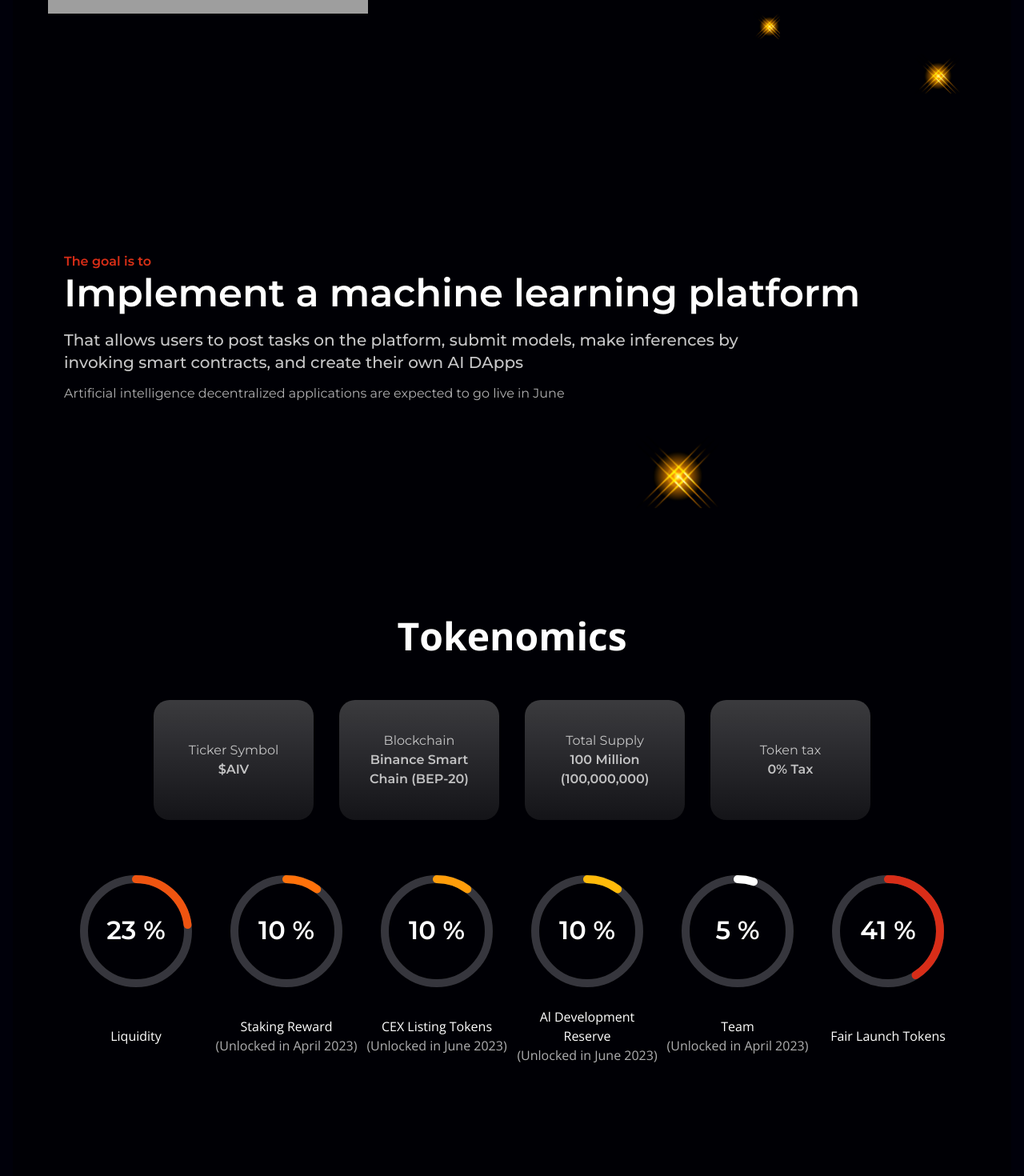
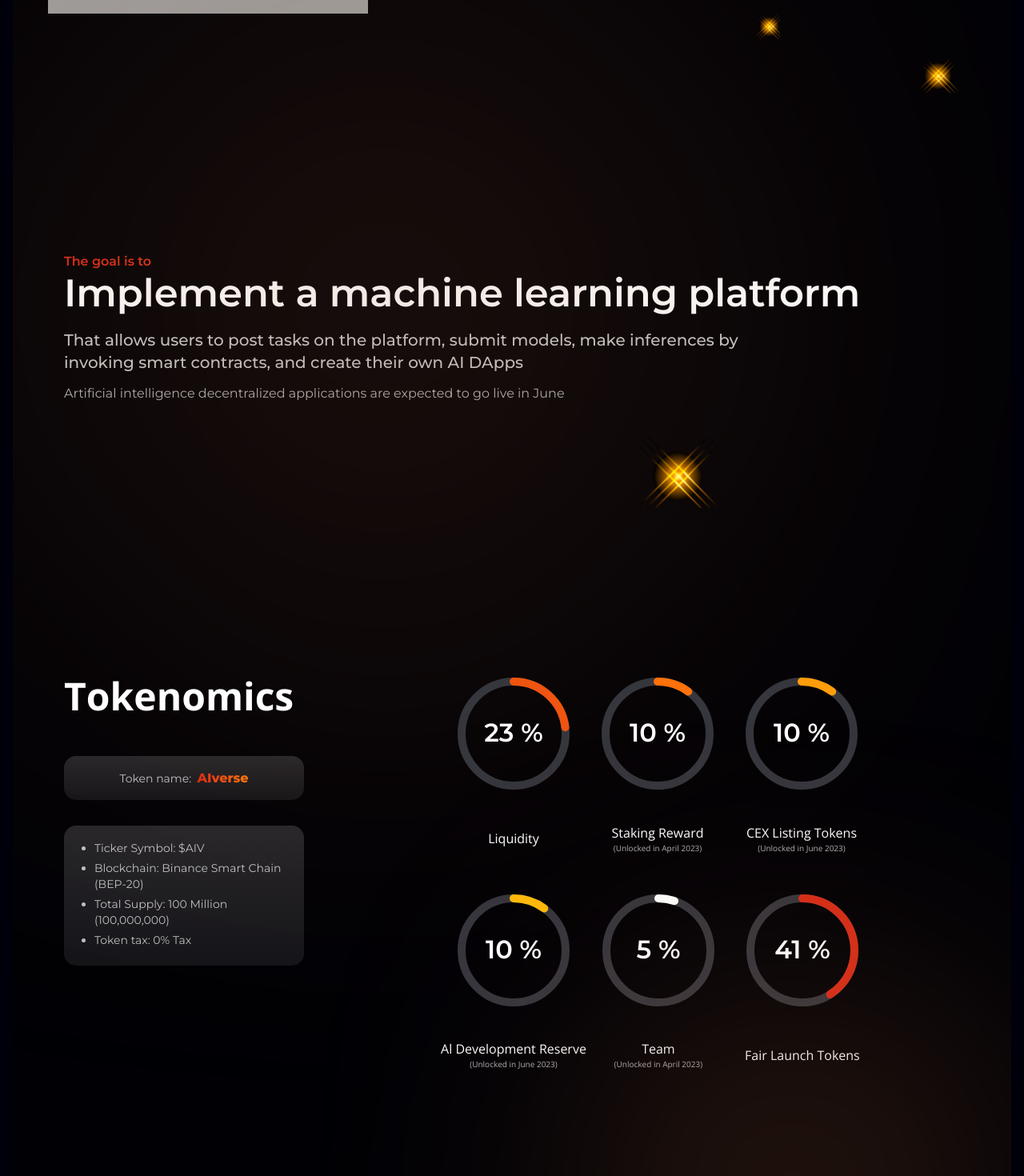
Before and after one commit to nischaynagar/ai-verse, a React (Create React App) app: page / in a window 1280 px wide. Shown: the part 1300-2770 px from the top of the page at 80% size. Built offline with nearby package versions, Linux system fonts and the light colour scheme; grey boxes are pictures that could not be loaded.

Commit message:
roadmap added, ui changes

```diff
--- a/src/components/Footer/index.js
+++ b/src/components/Footer/index.js
@@ -19,10 +19,10 @@
         </a>
         <div className="iconWrapper">
           <div className="socialIcons">
-            <a href="https://twitter.com/AIverseToken">
+            <a href="https://twitter.com/AIverseToken" target="_blank"  rel="noopener noreferrer">
               <img src={twitterIcon} alt="twitter-icon" />
             </a>
-            <a href="https://t.me/AIverse_global">
+            <a href="https://t.me/AIverse_global" target="_blank"  rel="noopener noreferrer">
               <img src={telegramIcon} alt="telegram-icon" />
             </a>
           </div>
--- a/src/components/Home/index.js
+++ b/src/components/Home/index.js
@@ -15,6 +15,7 @@
 import sparkleIcon3 from "../assests/images/icon-sparkle3.svg";
 import sparkleIcon4 from "../assests/images/icon-sparkle4.svg";
 import sparkleIcon5 from "../assests/images/icon-sparkle5.svg";
+import roadmapImg from "../assests/images/icon-roadmap.svg";
 import AOS from "aos";
 import "aos/dist/aos.css";
 
@@ -179,6 +180,7 @@
               <img className="sparkleIcon5" src={sparkleIcon5} alt="sparkle" />
               <img className="sparkleIcon3" src={sparkleIcon3} alt="sparkle" />
               <div className="aboutTitle">The goal is to</div>
+              <div className="sparkleCirclebg4"></div>
               <div className="aboutMainTxtheading">
                 Implement a machine learning platform
               </div>
@@ -206,20 +208,17 @@
                 </div>
                 <div className="tokenomics-boxes">
                   <div className="tokenomics-box">
-                    <p>Ticker Symbol</p>
-                    <h1>$AIV</h1>
+                    <div className="tokenomicsheadingUnderlineWrapper">
+                     <div>Token&nbsp;name:&nbsp;&nbsp;</div><div className="tokenomicsTitle">AIverse</div>
+                    </div>
                   </div>
                   <div className="tokenomics-box">
-                    <p>Blockchain</p>
-                    <h1>Binance Smart Chain (BEP-20)</h1>
-                  </div>
-                  <div className="tokenomics-box">
-                    <p>Total Supply </p>
-                    <h1>100 Million (100,000,000)</h1>
-                  </div>
-                  <div className="tokenomics-box">
-                    <p>Token tax</p>
-                    <h1>0% Tax</h1>
+                    <ul className="tokenomics-list">
+                    <li>Ticker Symbol: $AIV</li>
+                    <li>Blockchain: Binance Smart Chain (BEP-20)</li>
+                    <li>Total Supply: 100 Million (100,000,000)</li>
+                    <li>Token tax: 0% Tax</li>
+                    </ul>
                   </div>
                 </div>
                 {/* <img
@@ -231,6 +230,8 @@
             </div>
             {/* <img src={chart} alt="chart" /> */}
             <div className="progress-bar">
+              <div className="progressbarContainer">
+
               <div className="progress-bar-container">
                 <div className="loader">
                   <CircularProgressBar
@@ -276,6 +277,9 @@
                   </p>
                 </div>
               </div>
+              </div>
+              <div className="progressbarContainer">
+
               <div className="progress-bar-container">
                 <div className="loader">
                   <CircularProgressBar
@@ -322,7 +326,50 @@
                   <p></p>
                 </div>
               </div>
+              </div>
+
             </div>
+            <div className="sparkleCirclebg3"> </div>
+          </div>
+          <div className="roadmap" data-aos="fade-up">
+            <div className="roadmapHeadingWrapper">
+                <div className="roadmapHeading">Roadmap</div>
+                <div className="styledUnderline"></div>
+              </div>
+              <div className="stageWrapper">
+
+              <div className="stageLeft">
+              <div className="sparkleCirclebg1"> </div>
+              <div className="stage1">
+                    <ul className="stageList">
+                      <li>PR work for AI verse</li>
+                      <li>Strategic sponsorships</li>
+                      <li>Capital unions</li>
+                      <li> More exchange listings</li>
+                    </ul>
+                </div>
+
+              </div>
+              <img className="roadmapImg" src={roadmapImg} alt="roadmapImg"/>
+              <div className="stageRight">
+              <div className="stage2">
+                    <ul className="stageList">
+                      <li>Creation of AI Verse</li>
+                      <li>Pinksale presale global marketing and asian market</li>
+                      <li>CMC and CG listing</li>
+                    </ul>
+                </div>
+                <div className="stage3">
+                    <ul className="stageList">
+                      <li>AI Verse site update</li>
+                      <li>AI Verse NFT market</li>
+                      <li>1-25 CEX listing</li>
+                      <li>Roadmap improvements</li>
+                    </ul>
+                </div>
+                <div className="sparkleCirclebg2"> </div>
+                </div>
+              </div>
           </div>
         </div>
       </div>
--- a/src/components/Home/style.css
+++ b/src/components/Home/style.css
@@ -238,22 +238,13 @@
     margin-top: 5px;
 }
 
-/* .tokenomics{
-    display: flex;
-    flex-direction: column;
-    gap: 40px;
-    max-width: 600px;
-} */
 
 .tokenomicsWrapper{
     display: flex;
     justify-content: center;
-    align-items: center;
-    flex-direction: column;
     width: 100%;
     gap: 4rem;
-    margin: 10em 0;
-    max-width: 1300px;
+    margin: 15em 0 5em 0;
 }
 
 .tokenomicsWrapper img{
@@ -261,6 +252,10 @@
     width: 40%;
     max-width: 500px;
     min-width: 250px;
+}
+
+.progressbarContainer{
+    display: flex;
 }
 
 /* .tokenomicsFeatures{
@@ -276,8 +271,19 @@
     font-style: normal;
     font-weight: 700;
     font-size: 48px;
-    line-height: 65px;
-    text-align: center;
+    line-height: 55px;
+}
+
+.tokenomicsTitle{
+    background: linear-gradient(90deg, #D82C17 2.56%, #FF710A 92.24%);
+    -webkit-background-clip: text;
+    -webkit-text-fill-color: transparent;
+    background-clip: text;
+    font-family: 'Montserrat';
+    font-style: normal;
+    font-weight: 800;
+    font-size: 16px;
+    line-height: 20px;
 }
 
 .tokenomicsdescTxt{
@@ -285,6 +291,125 @@
     max-width: 477px;
     color: rgba(255, 255, 255, 0.79);
 }
+
+.roadmap{
+    display: flex;
+    flex-direction: column;
+    align-items: center;
+    gap: 100px;
+    margin-top: 10em;
+}
+
+.roadmapHeadingWrapper{
+    display: flex;
+    flex-direction: column;
+    align-items: center;
+    gap: 4px;
+}
+
+.roadmapHeading{
+    font-family: 'Open Sans';
+    font-style: normal;
+    font-weight: 700;
+    font-size: 48px;
+    line-height: 65px;
+}
+
+.roadmapImg{
+    width: 250px;
+}
+
+.stageLeft{
+    flex-basis: 25%;
+    display: flex;
+    justify-content: center;
+    flex-direction: column;
+    gap: 50%;
+    transform: translate(120px, -50px);
+}
+
+.stageRight{
+    flex-basis: 40%;
+    display: flex;
+    flex-direction: column;
+    gap: 25%;
+    justify-content: center;
+    transform: translateX(-100px);
+}
+
+.stageList{
+    list-style-type: disc;
+}
+
+.stageWrapper{
+    display: flex;
+    justify-content: center;
+}
+
+.stageTitle1{
+    font-family: 'Open Sans';
+    font-style: normal;
+    font-weight: 600;
+    font-size: 20px;
+    line-height: 25px;
+    color: #FF005B;
+    margin-bottom: 10px;
+    padding-left: 15px;
+}
+.stageTitle2{
+    font-family: 'Open Sans';
+    font-style: normal;
+    font-weight: 600;
+    font-size: 20px;
+    line-height: 25px;
+    color: #FF2BD0;
+    margin-bottom: 10px;
+    padding-left: 15px;
+}
+.stageTitle3{
+    font-family: 'Open Sans';
+    font-style: normal;
+    font-weight: 600;
+    font-size: 20px;
+    line-height: 25px;
+    color: #A839FF;
+    margin-bottom: 10px;
+    padding-left: 15px;
+}
+.stageTitle4{
+    font-family: 'Open Sans';
+    font-style: normal;
+    font-weight: 600;
+    font-size: 20px;
+    line-height: 25px;
+    color: #6934FF;
+    margin-bottom: 10px;
+    padding-left: 15px;
+}
+
+.stageList li{
+    font-family: 'Montserrat';
+    font-style: normal;
+    font-weight: 500;
+    font-size: 15px;
+    line-height: 22px;
+    color: rgba(255, 255, 255, 0.72);
+}
+
+.stage1{
+    transform: translateY(60px);
+}
+
+.stage3{
+    transform: translateY(10px);
+}
+
+.stage4{
+    transform: translateY(-60px);
+}
+
+
+
 
 .optionsGrid{
     display: flex;
@@ -407,7 +532,7 @@
     align-items: center;
     justify-content: center;
     gap: 50px;
-    margin-bottom: 5em;
+    margin-top: 5em;
 }
 
 .goalWrapper{
@@ -541,7 +666,50 @@
     margin-top: 10px;
 }
 
-@media only screen and (max-width: 800px) {
+.sparkleCirclebg1{
+    width: 500px;
+    height: 500px;
+    background: rgba(117, 59, 66, 0.2);
+    filter: blur(100px);
+    transform: matrix(-1, 0, 0, 1, 0, 0);
+    border-radius: 100%;
+    position: absolute;
+    transform: translate(-250px, 350px);
+}
+.sparkleCirclebg2{
+    width: 500px;
+    height: 500px;
+    background: rgba(173, 96, 53, 0.28);
+    filter: blur(150px);
+    transform: matrix(-1, 0, 0, 1, 0, 0);
+    border-radius: 100%;
+    position: absolute;
+    transform: translate(60px, 150px);
+}
+.sparkleCirclebg3{
+    width: 500px;
+    height: 500px;
+    background: rgba(173, 96, 53, 0.28);
+    filter: blur(150px);
+    transform: matrix(-1, 0, 0, 1, 0, 0);
+    border-radius: 100%;
+    position: absolute;
+    transform: translate(350px, 400px);
+}
+
+.sparkleCirclebg4{
+    width: 500px;
+    height: 500px;
+    background: rgba(173, 96, 53, 0.62);
+    filter: blur(300px);
+    transform: matrix(-1, 0, 0, 1, 0, 0);
+    border-radius: 100%;
+    position: absolute;
+    transform: translate(150px, -200px);
+}
+
+
+@media only screen and (max-width: 1020px) {
     .mainWrapper1{
         padding: 5px 20px;
         flex-direction: column;
@@ -569,13 +737,30 @@
         flex-direction: column;
         gap: 5em;
     }
+    .tokenomics{
+        display: flex;
+        flex-direction: column;
+        align-items: center;
+        width: 100%;
+    }
+    .tokenomics-boxes{
+        width: 100%;
+        align-items: center;
+    }
     .tokenomicsWrapper{
         display: flex;
         flex-direction: column;
-        margin: 100px 0 8em 0;
+        margin: 100px 0 0 0;
         gap: 40px;
     }
+    .tokenomicsTitle{
+        text-align: left;
+    }
+    .tokenomicsFeatures{
+        width: 100%;
+    }
     .tokenomicsTxt{
+        text-align: left;
         font-size: 1.75rem;
         line-height: 40px;
     }
@@ -592,6 +777,22 @@
         background: none;
         padding: 0;
         backdrop-filter: none;
+    }
+    .stageLeft {
+        display: flex;
+        justify-content: center;
+        flex-direction: column;
+        gap: 25%;
+    }
+    .roadmapImg{
+        width: 200px;
+    }
+    .stage4 {
+        transform: translateY(-10px);
+    }
+    .stageList li{
+        font-size: 9px;
+        line-height: 12px;
     }
     .optionColoredDivs{
         width: 15px;
@@ -648,11 +849,8 @@
         margin: 5em 0;
         gap: 35px;
         margin-bottom: 5em;
+        height: 100px;
     }
-
-      /* .binanceDiv img{
-        max-width: 150px;
-      } */
     .carousel-item {
     margin: 0 5px;
     }
@@ -679,6 +877,20 @@
     }
     .sparkleIcon5{
         display: none;
+    }
+    .roadmap{
+        align-items: start;
+        gap: 50px;
+        margin: 10em 0;
+    }
+    .roadmapHeading{
+        text-align: left;
+        font-size: 1.75rem;
+        line-height: 40px;
+    }
+    .stageWrapper{
+        width: 480px;
+        align-self: center;
     }
 }
 
@@ -712,6 +924,7 @@
     gap: .5rem;
     flex: 1;
     align-items: center;
+    flex-direction: column;
 }
 .progress-bar-container{
     display: grid;
@@ -723,6 +936,7 @@
 }
 .progress-bar-container p{
     color: #FFFFFFB0;
+    font-size: 10px;
 }
 .loader{
     margin: 0 auto;
@@ -730,34 +944,50 @@
 .tokenomics-boxes{
     margin-top: 3rem;
     display: flex;
+    flex-direction: column;
     flex-grow: 1;
     gap: 2rem;
 }
 .tokenomics-box{
-    background: linear-gradient(180deg, rgba(255, 255, 255, 0.23) 0%, rgba(255, 255, 255, 0.08) 100%, rgba(255, 255, 255, 0.08) 100%);
-    border-radius: 20px;
+    background: linear-gradient(180deg, rgba(255, 255, 255, 0.15) 0%, rgba(255, 255, 255, 0.08) 100%, rgba(255, 255, 255, 0.08) 100%);
+    border-radius: 15px;
     display: flex;
     font-family: 'Montserrat';
     flex-direction: column;
     justify-content: center;
     align-items: center;
     text-align: center;
-    padding: 0.5em 2em;
-    width: 200px;
-    height: 150px;
+    padding: 1.25em 2em;
+    width: 300px;
     color: #FFFFFFB8;
+    font-size: 14px;
+    line-height: 20px;
 }
+
 .tokenomics-box h1{
     font-weight: 600;
 }
 
-@media only screen and (max-width: 800px) {
+.tokenomicsheadingUnderlineWrapper{
+    display: flex;
+    align-items: center;
+}
+
+.tokenomics-list{
+    list-style-type: disc;
+    padding-left: 10px;
+}
+
+.tokenomics-list li{
+    text-align: left;
+    margin-bottom: 5px;
+}
+
+@media only screen and (max-width: 1120px) {
     .tokenomics-boxes{
         flex-direction: column;
         gap: 1rem;
-    }
-    .tokenomics-box{
-        width: 100%;
+        align-items: center;
     }
     .progress-bar{
         flex-direction: column;
@@ -770,3 +1000,11 @@
 
 .backdropDiv1>div{overflow-x: hidden;}
 .backdropDiv2>div{overflow-x: hidden;}
+
+
+@media only screen and (max-width: 600px)
+{
+    .progressbarContainer{
+        flex-direction: column;
+    }
+}
--- a/src/components/Navbar/index.js
+++ b/src/components/Navbar/index.js
@@ -104,7 +104,7 @@
                   </a>
                 </li>
                 <li>
-                  <a download href={whitepaper}>
+                  <a download={"whitepaper"} href={whitepaper}>
                     WhitePaper
                   </a>
                 </li>
--- a/src/components/Navbar/style.css
+++ b/src/components/Navbar/style.css
@@ -82,12 +82,12 @@
 .toggleDisplay{
 display: none;
 }
-@media(min-width: 50em){
+@media(min-width: 1000px){
   .display-md-inline-flex{
       display: inline-flex;
   }
 }
-@media (max-width: 50em) {
+@media (max-width: 1000px) {
   .primary-header {
     padding-top: 0;
     top: 0;
```
Also changed, not shown: src/components/assests/images/icon-roadmap.svg (added), 1 other file (tests, documents, lock files or other folders).
